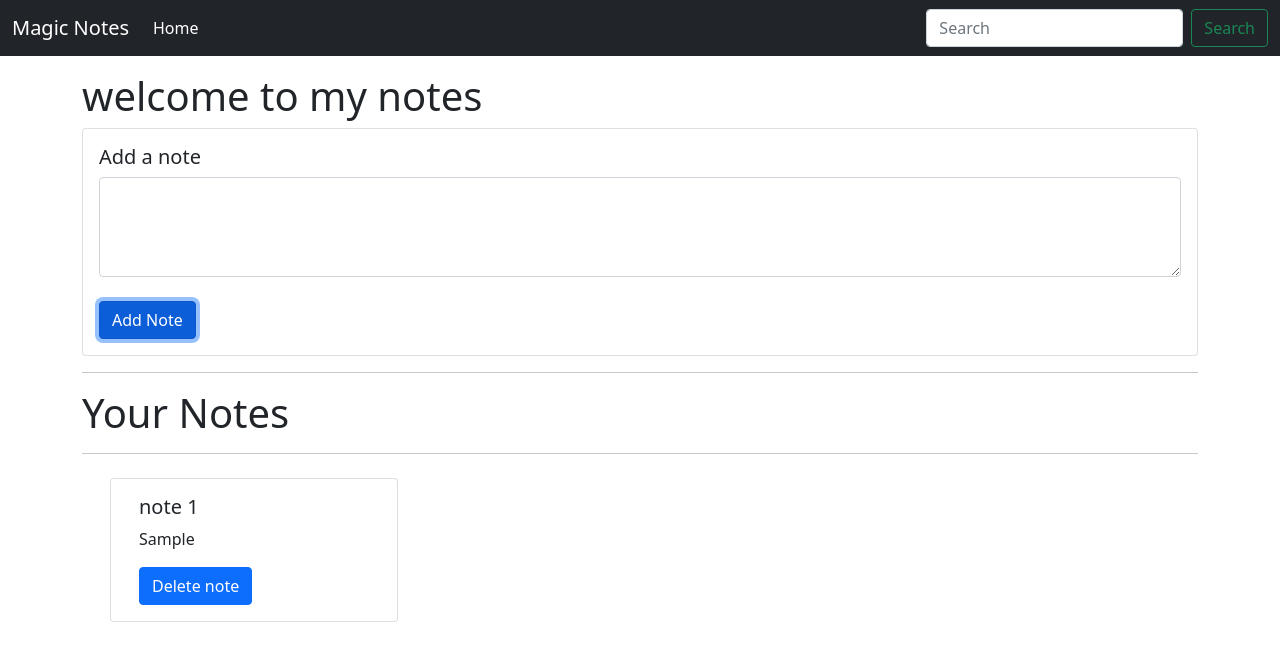
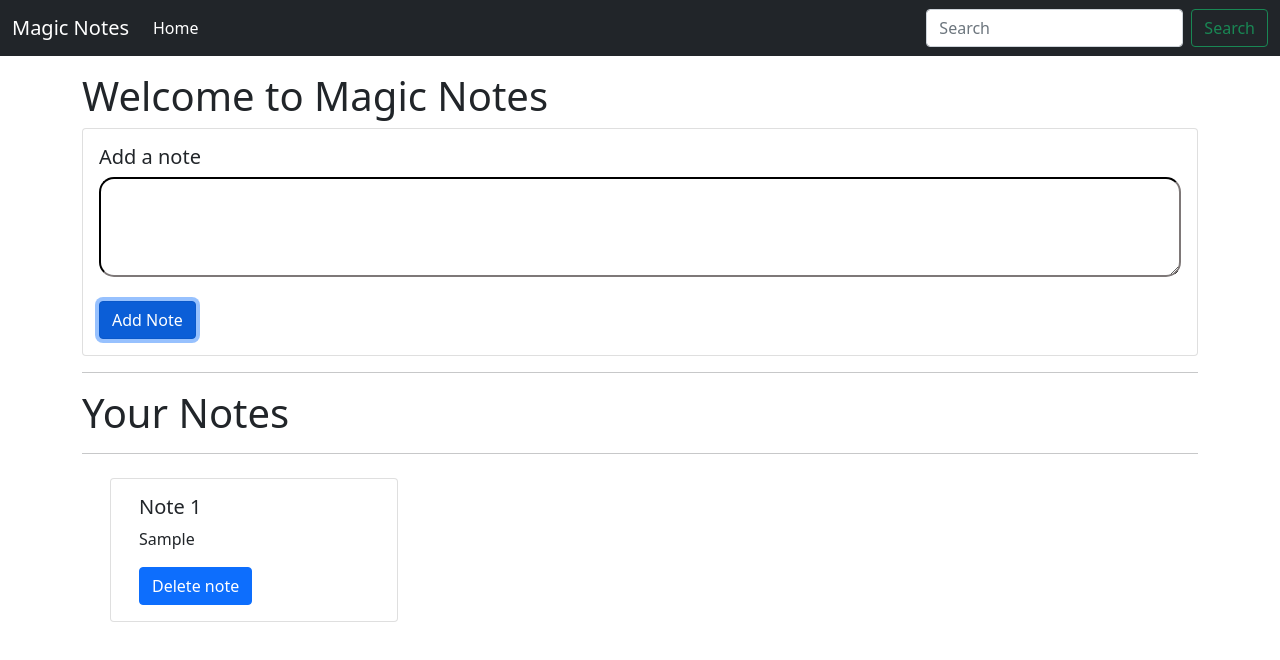
Before and after one commit to AmanKumarVerma11/note-taking-app, a plain HTML site: page index.html in a window 1280 px wide. Both pictures are taken after typing "Sample" into the empty fields and a click on the button "Add Note". Drawn offline with nearby package versions, Linux system fonts and the light colour scheme.

Commit message:
added css and done some changes

```diff
--- /dev/null
+++ b/app.css
@@ -0,0 +1,5 @@
+#addTxt {
+    border: 2px inset rgb(42, 40, 40);
+    border-radius: 15px;
+    padding:5px;
+}
--- a/app.js
+++ b/app.js
@@ -27,7 +27,7 @@ function showNotes() {
     html += `
         <div class="noteCard card my-2 mx-3" style="width: 18rem">
           <div class="card-body">
-            <h5 class="card-title">note ${index + 1}</h5>
+            <h5 class="card-title">Note ${index + 1}</h5>
             <p class="card-text"> ${element}</p>
             <button id="${index}" onclick ="deleteNote(this.id)" class="btn btn-primary">Delete note</button>
           </div>
--- a/index.html
+++ b/index.html
@@ -5,6 +5,7 @@
     <meta http-equiv="X-UA-Compatible" content="IE=edge" />
     <meta name="viewport" content="width=device-width, initial-scale=1.0" />
     <title>notes taking</title>
+    <link rel="stylesheet" href="app.css">
     <link
       href="https://cdn.jsdelivr.net/npm/bootstrap@5.1.3/dist/css/bootstrap.min.css"
       rel="stylesheet"
@@ -50,7 +51,7 @@
     </nav>
 
     <div class="container my-3">
-      <h1>welcome to my notes</h1>
+      <h1>Welcome to Magic Notes</h1>
       <div class="card">
         <div class="card-body">
           <h5 class="card-title">Add a note</h5>
```
